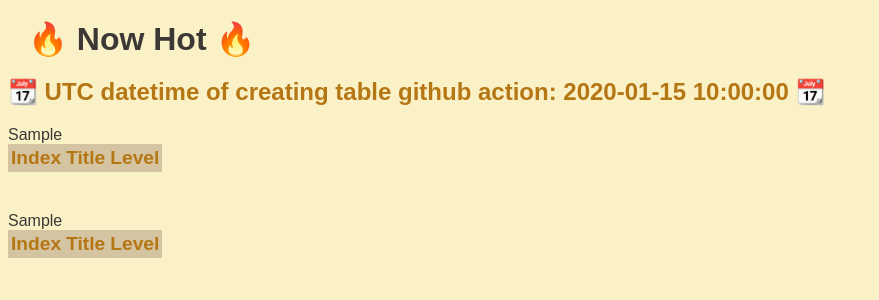
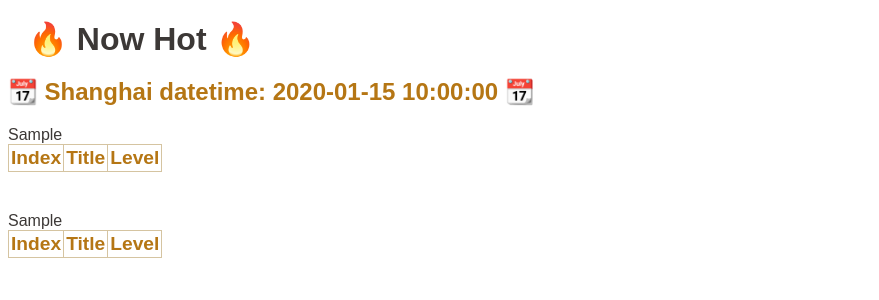
Before and after one commit to touero/my_subscription, a Python web app: template template/template.html in a window 1280 px wide. Shown: the top 300 px of the page, without its empty margins (0-879 px from the left). Run offline with Jinja, Linux system fonts and the light colour scheme; the template is opened without the code that fills it: most values are stand-ins (such as "Sample title", 1, 10 or a date in 2020); lists and menus that the app fills with data are empty.

Commit message:
fix(datetime): utc datetime
And this commit include other fixing:
- remove background color in html
- UTC time settings are the same as Shanghai time zone
- more than 79 characters become warning with flake8 checking of Danger

```diff
--- a/constants.py
+++ b/constants.py
@@ -6,6 +6,12 @@ BASE_DIR = os.path.dirname(os.path.abspath(__file__))
 HOT_FILE = os.path.join(BASE_DIR, "hot.html")
 TEMPLATE = os.path.join(BASE_DIR, "template")
 TEMPLATE_HTML = os.path.join(TEMPLATE, "template.html")
+HEADERS = {
+    "User-Agent": "Mozilla/5.0 (Windows NT 10.0; Win64; x64) AppleWebKit/537.36 \
+        (KHTML, like Gecko) Chrome/111.0.0.0 Safari/537.36",
+
+    "Referer": "https://tophub.today/"
+}
 
 
 @unique
--- a/template/template.html
+++ b/template/template.html
@@ -5,7 +5,6 @@
     <title>Hot Search</title>
     <style>
         body {
-            background-color: #fbf1c7;
             color: #3c3836;
             font-family: 'Arial', sans-serif;
             font-size: 16px;
@@ -26,7 +25,6 @@
         table {
             border-collapse: collapse;
             table-layout: auto;
-            background-color: #ebdbb2;
             width: auto;
             border-spacing: 0;
         }
@@ -34,7 +32,6 @@
         th, td {
             border: 1px solid #d5c4a1;
             color: #3c3836;
-            background-color: #f2e5bc;
             word-wrap: break-word;
             white-space: nowrap;
             padding: 2px;
@@ -42,16 +39,7 @@
         }
 
         th {
-            background-color: #d5c4a1;
             color: #b57614;
-        }
-
-        td {
-            background-color: #f2e5bc;
-        }
-
-        tr:hover {
-            background-color: #e0cfa9;
         }
 
         a {
@@ -77,7 +65,7 @@
 </head>
 <body>
 <h1> 🔥 Now Hot 🔥 </h1>
-<h2> 📆 UTC datetime of creating table github action: {{create_datetime}} 📆 </h2>
+<h2> 📆 Shanghai datetime: {{create_datetime}} 📆 </h2>
 
 <section id="table1_section" class="table-section">
     <table id="table1">
```
Also changed, not shown: async_get_data.py (+7 -7 lines), .github/workflows/my_subscription.yml, 1 other file.
